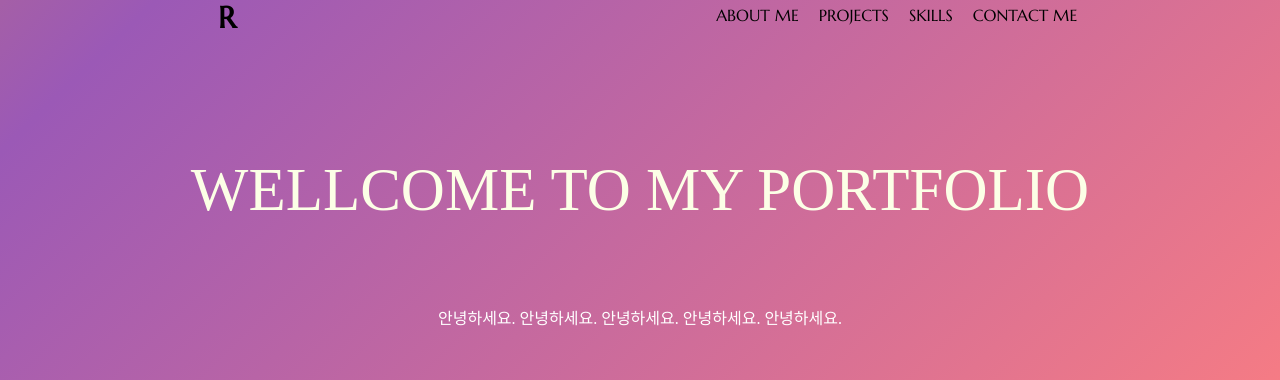
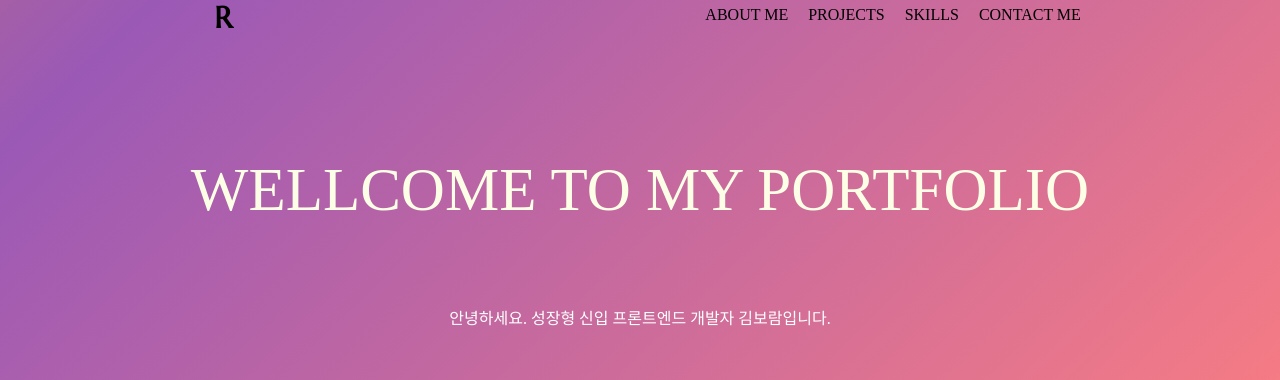
Before and after one commit to Bravetomato/my_portfolio, a React (Create React App) app: page /#/ in a window 1280 px wide. Before the commit this address led to /#/contactme. Shown: the top 380 px of the page. Built offline with nearby package versions, Linux system fonts and the light colour scheme.

Commit message:
ainpage-텍스트 작성1

```diff
--- a/src/Header.js
+++ b/src/Header.js
@@ -11,20 +11,15 @@ export default function Header() {
 
   return(
    <>
-    <div className="header_wrap text-black" style={{ fontFamily: "Marcellus"}}>
+    <div className="header_wrap text-black">
       <div className="logo_wrap flex flex-wrap">
-        <a href="#main" className="text-3xl font-bold pr-20 mb-4 md:mb-0 text-black hover:text-sky-200">R</a>
+        <a href="#main" className="text-3xl font-bold pr-20 mb-4 md:mb-0 text-black hover:text-sky-200" style={{ fontFamily: "Marcellus"}}>R</a>
       </div>
       <nav className="flex flex-wrap items-center justify-center">
         <a href="#aboutme" className="mr-5 hover:text-sky-200">ABOUT ME</a>
         <a href="#projects" className="mr-5 hover:text-sky-200">PROJECTS</a>
         <a href="#skills" className="mr-5 hover:text-sky-200">SKILLS</a>
         <a href="#contactme" className="mr-5 hover:text-sky-200">CONTACT ME</a>
-        {/*<NavLink to="/main" className="text-4xl font-bold pr-20 mb-4 md:mb-0 text-black hover:text-sky-200">R</NavLink>*/}
-        {/* <NavLink to="/aboutme" className="mr-5 hover:text-sky-200">ABOUT ME</NavLink>
-        <NavLink to="/projects" className="mr-5 hover:text-sky-200">PROJECTS</NavLink>
-        <NavLink to="/skills" className="mr-5 hover:text-sky-200">SKILLS</NavLink>
-        <NavLink to="/contactme" className="mr-5 hover:text-sky-200">CONTACT ME</NavLink> */}
       </nav>
     </div>
    </>
--- a/src/pages/MainPage.js
+++ b/src/pages/MainPage.js
@@ -3,7 +3,7 @@ import { Link, useNavigate } from "react-router-dom";
 import "../style/MainPage.css";
 
 export default function MainPage() {
-  const completeText ="안녕하세요. 안녕하세요. 안녕하세요. 안녕하세요. 안녕하세요.";
+  const completeText ="안녕하세요. 성장형 신입 프론트엔드 개발자 김보람입니다.";
   const [text, setText] = useState('');
   const [count, setCount] = useState(0);
 
```
